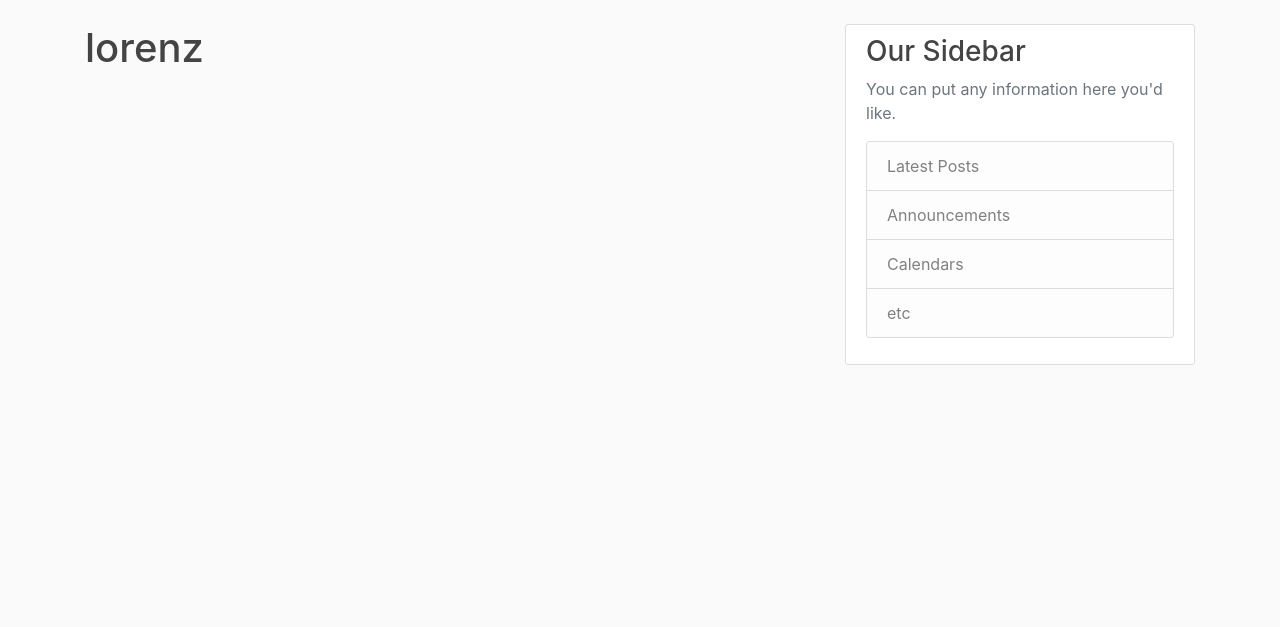
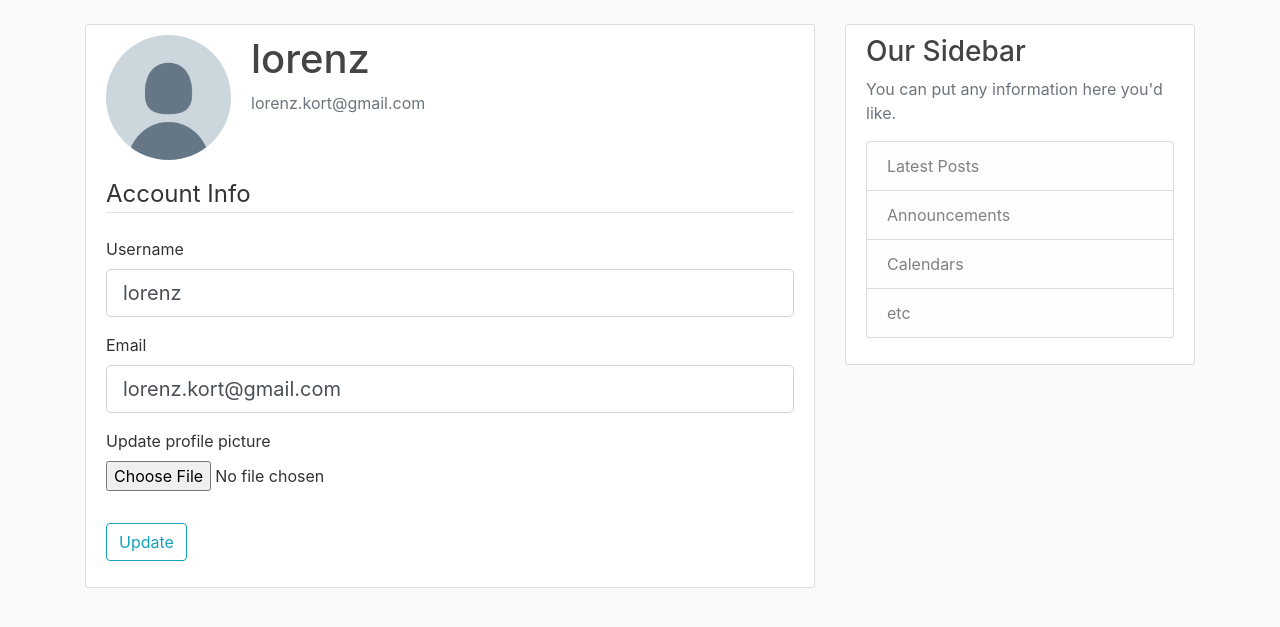
Before and after one commit to lorenzkort/Greenbeans, a Flask app: page /account in a window 1280 px wide. Shown: the part 56-683 px from the top of the page. Run offline with Flask 2, Linux system fonts and the light colour scheme; a user stored in the database is signed in; some libraries are stand-ins or nearby versions.

Commit message:
Added account updating

```diff
--- a/greenbeans/forms.py
+++ b/greenbeans/forms.py
@@ -1,4 +1,6 @@
 from flask_wtf import FlaskForm
+from flask_wtf.file import FileField, FileAllowed
+from flask_login import current_user
 from wtforms import StringField, PasswordField, SubmitField, BooleanField
 from wtforms.validators import DataRequired, Length, EqualTo, Email, ValidationError
 from greenbeans.models import User
@@ -24,3 +26,20 @@ class LoginForm(FlaskForm):
     password = PasswordField('Password', validators=[ DataRequired() ])
     remember = BooleanField('Remember me')
     submit = SubmitField('Login')
+
+class UpdateAccountForm(FlaskForm):
+    username = StringField('Username', validators=[ DataRequired(), Length(min=2, max=20) ])
+    email = StringField('Email', validators=[ DataRequired(), Email() ])
+    picture = FileField('Update profile picture', validators=[FileAllowed(['jpg', 'png'])])
+    submit = SubmitField('Update')
+
+    def validate_username(self, username):
+        if username.data != current_user.username:
+            user = User.query.filter_by(username=username.data).first()
+            if user:
+                raise ValidationError('That username is chosen. Please choose a different one')
+    def validate_email(self, email):
+        if email.data != current_user.email:
+            email = User.query.filter_by(email=email.data).first()
+            if email:
+                raise ValidationError('That email is chosen. Please choose a different one')
--- a/greenbeans/routes.py
+++ b/greenbeans/routes.py
@@ -1,6 +1,9 @@
+import os
+import secrets
+from PIL import Image
 from flask import render_template, url_for, flash, redirect, request
 from greenbeans import app, db, bcrypt
-from greenbeans.forms import RegistrationForm, LoginForm
+from greenbeans.forms import RegistrationForm, LoginForm, UpdateAccountForm
 from greenbeans.models import User, Post
 from flask_login import login_user, current_user, logout_user, login_required
 
@@ -63,7 +66,38 @@ def logout():
     logout_user()
     return redirect(url_for('home'))
 
-@app.route("/account")
+def save_picture(form_picture):
+    random_hex = secrets.token_hex(8)
+    _, f_ext = os.path.splitext(form_picture.filename)
+    picture_fn = random_hex + f_ext
+    picture_path = os.path.join(app.root_path, 'static/profile_pics', picture_fn)
+
+    output_size = (125,125)
+    i = Image.open(form_picture)
+    i.thumbnail(output_size)
+    i.save(picture_path)
+
+    prev_picture = os.path.join(app.root_path, 'static/profile_pics', current_user.image_file)
+    if os.path.exists(prev_picture):
+        os.remove(prev_picture)
+
+    return picture_fn
+
+@app.route("/account", methods=["GET","POST"])
 @login_required
 def account():
-    return render_template('account.html', title='account')
+    form = UpdateAccountForm()
+    if form.validate_on_submit():
+        if form.picture.data:
+            picture_file = save_picture(form.picture.data)
+            current_user.image_file = picture_file
+        current_user.username = form.username.data
+        current_user.email = form.email.data
+        db.session.commit()
+        flash('Your account has been updated!', 'success')
+        return redirect(url_for('account'))
+    elif request.method == 'GET':
+        form.username.data = current_user.username
+        form.email.data = current_user.email
+    image_file = url_for('static' , filename='profile_pics/' + current_user.image_file)
+    return render_template('account.html', title='account', image_file=image_file, form=form)
--- a/greenbeans/templates/account.html
+++ b/greenbeans/templates/account.html
@@ -1,4 +1,57 @@
 {% extends "layout.html" %}
 {% block content %}
-    <h1>{{ current_user.username }}</h1>
+<div class="content-section">
+    <div class="media">
+      <img class="rounded-circle account-img" src="{{ image_file }}">
+      <div class="media-body">
+        <h2 class="account-heading">{{ current_user.username }}</h2>
+        <p class="text-secondary">{{ current_user.email }}</p>
+      </div>
+    </div>
+      <form method="POST" action="" enctype="multipart/form-data">
+          {{ form.hidden_tag() }}
+          <fieldset class="form-group">
+              <legend class="border-bottom mb-4">Account Info</legend>
+              <div class="form-group">
+                  {{ form.username.label(class="form-control-label") }}
+                  {% if form.username.errors %}
+                      {{ form.username(class="form-control form-control-lg is-invalid") }}
+                      <div class="invalid-feedback">
+                          {% for error in form.username.errors %}
+                              <span>{{ error }}</span>
+                          {% endfor %}
+                      </div>
+                  {% else %}
+                      {{ form.username(class="form-control form-control-lg") }}
+                  {% endif %}
+
+              </div>
+              <div class="form-group">
+                  {{ form.email.label(class="form-control-label") }}
+                  {% if form.email.errors %}
+                      {{ form.email(class="form-control form-control-lg is-invalid") }}
+                      <div class="invalid-feedback">
+                          {% for error in form.email.errors %}
+                              <span>{{ error }}</span>
+                          {% endfor %}
+                      </div>
+                  {% else %}
+                      {{ form.email(class="form-control form-control-lg") }}
+                  {% endif %}
+              </div>
+              <div class="form-group">
+                {{ form.picture.label() }}
+                {{ form.picture(class="form-control-file") }}
+                {% if form.picture.errors %}
+                  {% for error in form.picture.errors %}
+                      <span class="text-danger">{{ error }}</span> </br>
+                  {% endfor %}
+                {% endif %}
+              </div>
+          </fieldset>
+          <div class="form-group">
+            {{ form.submit(class="btn btn-outline-info") }}
+        </div>
+      </form>
+  </div>
 {% endblock content %}
```
Also changed, not shown: greenbeans/site.db, greenbeans/static/profile_pics/01422e805a116724.JPG (added), greenbeans/static/profile_pics/default.jpg (added).
